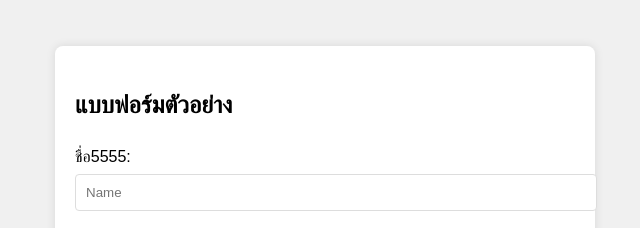
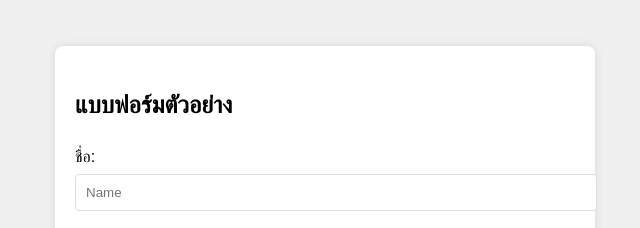
Before and after one commit to blxe132435/pxng, a website: page index.html in a window 1280 px wide. Shown: the top 228 px of the page, 315-955 px from the left. Drawn offline with nearby package versions, Linux system fonts and the light colour scheme.

Commit message:
Update index.html

```diff
--- a/index.html
+++ b/index.html
@@ -15,7 +15,7 @@
         <h2>แบบฟอร์มตัวอย่าง</h2>
 
         <div class="form-group">
-            <label for="name">ชื่อ5555:</label>
+            <label for="name">ชื่อ:</label>
             <input type="text" id="name" name="name" placeholder="Name" required>
         </div>
 
```
